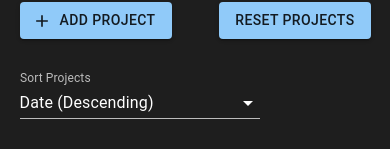
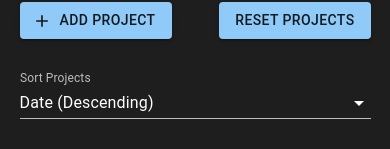
Before and after one commit to thatanjan/cules-project-assignment, a React (Create React App) app: page / in a window 390 px wide. Shown: the part 127-276 px from the top of the page. Built offline with nearby package versions, Linux system fonts and the light colour scheme.

Commit message:
sort select menu will take full width on small screen

```diff
--- a/src/Components/Project/SortProjects.tsx
+++ b/src/Components/Project/SortProjects.tsx
@@ -21,7 +21,15 @@ const BasicSelect = () => {
 	}
 
 	return (
-		<Box sx={{ minWidth: '15rem' }}>
+		<Box
+			sx={{
+				minWidth: '15rem',
+				width: {
+					xs: '100%',
+					sm: 'auto',
+				},
+			}}
+		>
 			<FormControl variant='standard' fullWidth>
 				<InputLabel>Sort Projects</InputLabel>
 
```
